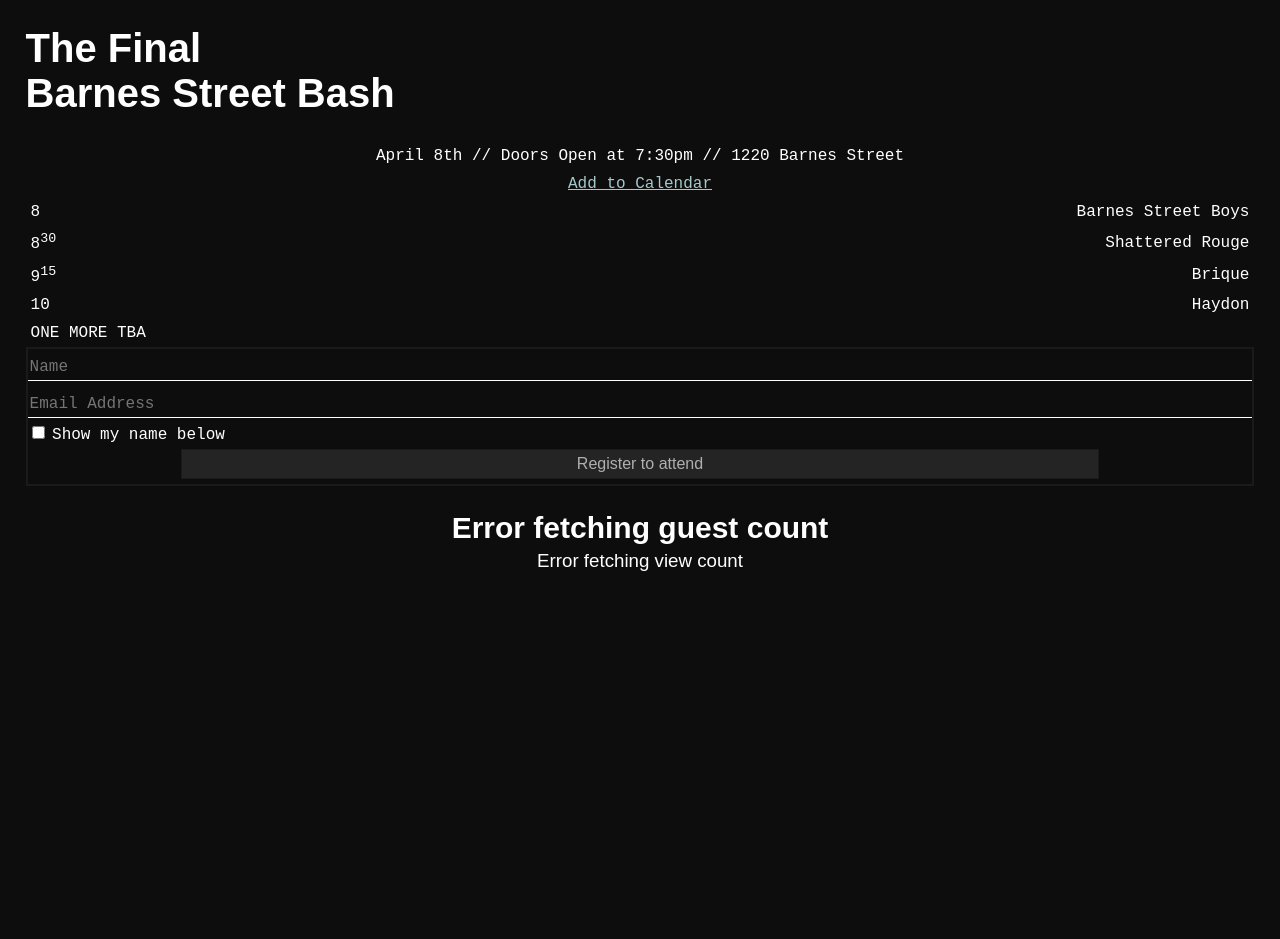
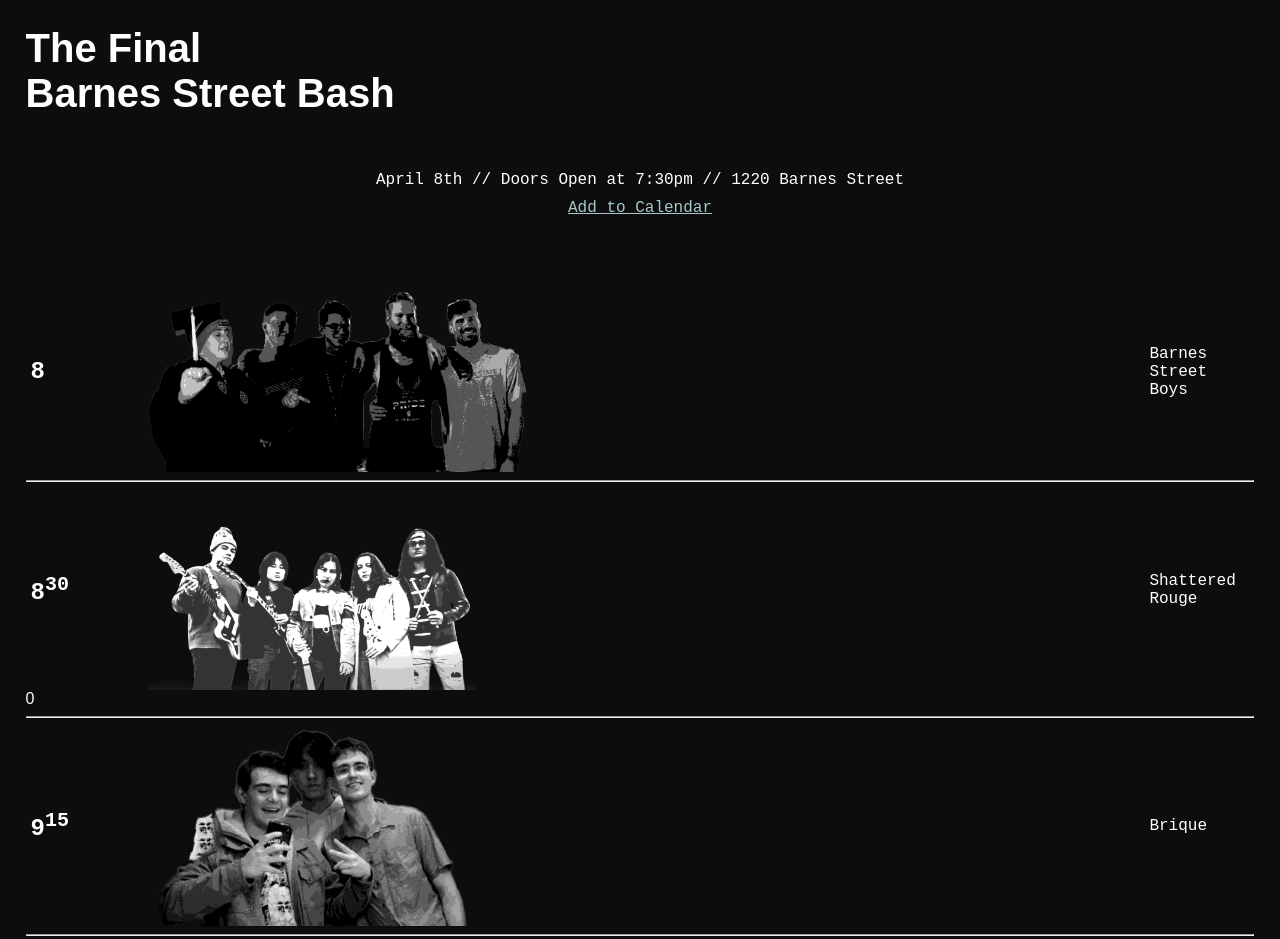
Before and after one commit to johngarrett/bstb3, a plain HTML site: page docs/index.html in a window 1280 px wide. Shown: the top 939 px of the page. Before the commit the page ends 800 px from the top, so only its background shows below. Drawn offline with Linux system fonts and the light colour scheme; no server answers.

Commit message:
update more css stuff

```diff
--- a/docs/index.css
+++ b/docs/index.css
@@ -9,6 +9,9 @@
 
 @import url('https://fonts.googleapis.com/css2?family=Kanit:ital,wght@0,300;0,500;0,700;0,900;1,900&display=swap');
 
+.mt5 {
+    margin-top: 50px;
+}
 .h-flex {
     display: flex;
     flex-direction: row;
@@ -55,6 +58,26 @@ h2 {
 h3 {
     text-align: center;
     font-weight: normal;
+}
+.divider {
+    border: 1px white;
+}
+
+.band-card {
+    display: flex;
+    align-items: center;
+    width: 90%;
+    justify-content: space-between;
+}
+.band-card img {
+    height: 200px;
+}
+.band-card p {
+    width: 100px;
+}
+.band-time {
+    font-weight: bold;
+    font-size: 1.5em;
 }
 
 #guest-count {
--- a/docs/index.html
+++ b/docs/index.html
@@ -12,46 +12,63 @@
             Barnes Street Bash
         </h1>
 
-        <div class="v-flex">
+        <div class="v-flex mt5">
             <p>April 8th // Doors Open at 7:30pm // 1220 Barnes Street</p>
             <p><a href="webcal://garrepi.dev/bstb/res/bstb-cal-event.ics">Add to Calendar</a></p>
         </div>
 
-        <div class="bands-list">
+        <div class="bands-list mt5">
             <div class="h-flex">
-                <p>8<p>
+                <p class="band-time">8<p>
                 <div class="band-card">
-                    <p>Barnes Street Boys<p>
+                    <img src="./res/band-images/bstb.png" alt="brique image">
+                    <div class="v-flex">
+                        <p>Barnes<br>Street<br>Boys</p>
+                    </div>
                 </div>
             </div>
 
+            <hr class="dotted">
+
             <div class="h-flex">
-                <p>8<sup>30</sup><p>
+                <p class="band-time">8<sup>30</sup><p>
                 <div class="band-card">
-                    <p>Shattered Rouge<p>
+                    <img src="./res/band-images/shattered_rouge.png" alt="brique image">
+                    <div class="v-flex">
+                        <p>Shattered<br>Rouge</p>
+                    </div>
+                </div>
+            </div>0
+
+            <hr class="dotted">
+
+            <div class="h-flex">
+                <p class="band-time">9<sup>15</sup><p>
+                <div class="band-card">
+                    <img src="./res/band-images/brique.png" alt="brique image">
+                    <p>Brique</p>
                 </div>
             </div>
 
+            <hr class="dotted">
+
             <div class="h-flex">
-                <p>9<sup>15</sup><p>
+                <p class="band-time">10<p>
                 <div class="band-card">
-                    <p>Brique<p>
+                    <img src="./res/band-images/haydon.png" alt="brique image">
+                    <p>Haydon</p>
                 </div>
             </div>
 
-            <div class="h-flex">
-                <p>10<p>
-                <div class="band-card">
-                    <p>Haydon<p>
-                </div>
-            </div>
+            <hr class="dotted">
+
             <div class="h-flex">
             <div class="band-card">
-                <p>ONE MORE TBA<p>
+                <p>ONE MORE TBA</p>
             </div>
         </div>
 
-        <div id="input-pane" class="v-flex">
+        <div id="input-pane" class="v-flex mt5">
             <input class="w-100 text-input" type="text" id="name" name="name" onkeyup="poll_registration_status()" placeholder="Name">
             <input class="w-100 text-input" type="text" id="email" name="email" onkeyup="poll_registration_status()" placeholder="Email Address">
             <div class="w-100">
```
Also changed, not shown: docs/res/band-images/brique.png (added), docs/res/band-images/bstb.png (added), docs/res/band-images/shattered_rouge.png (added), 1 other file.
